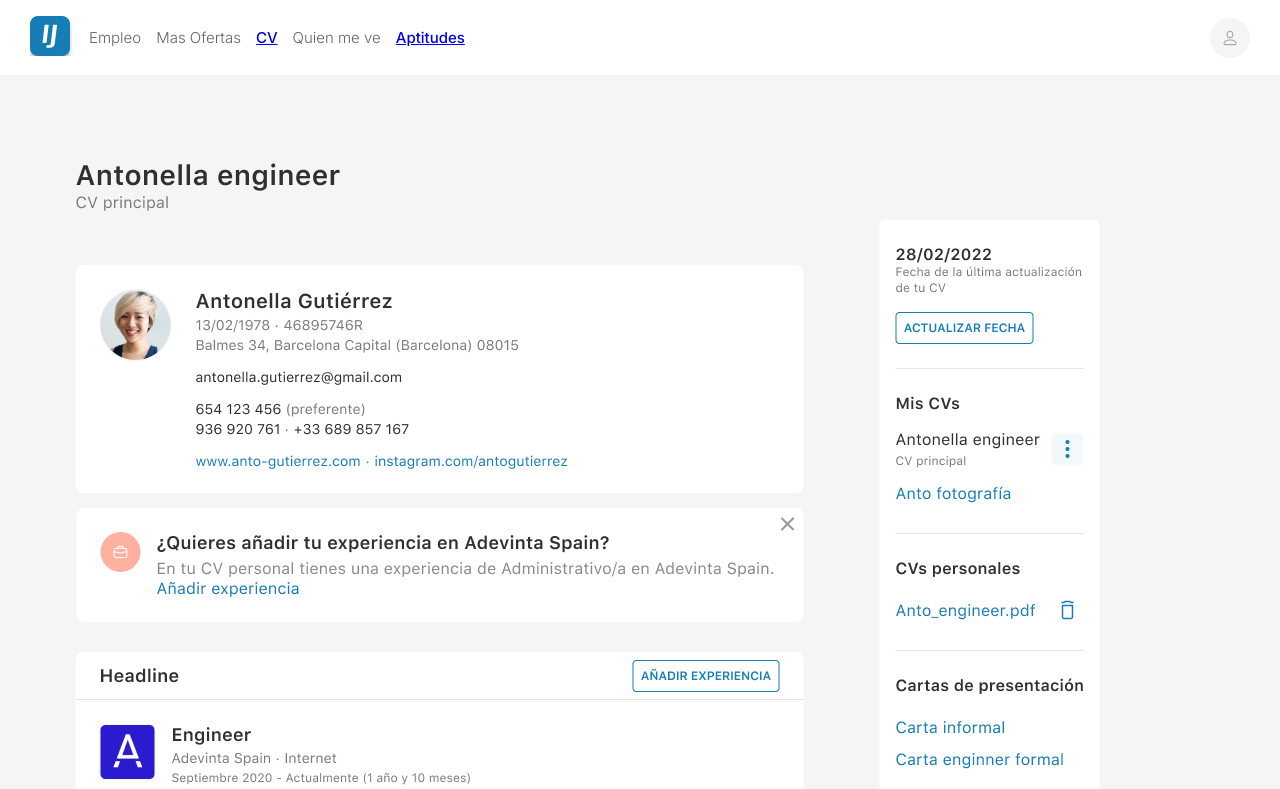
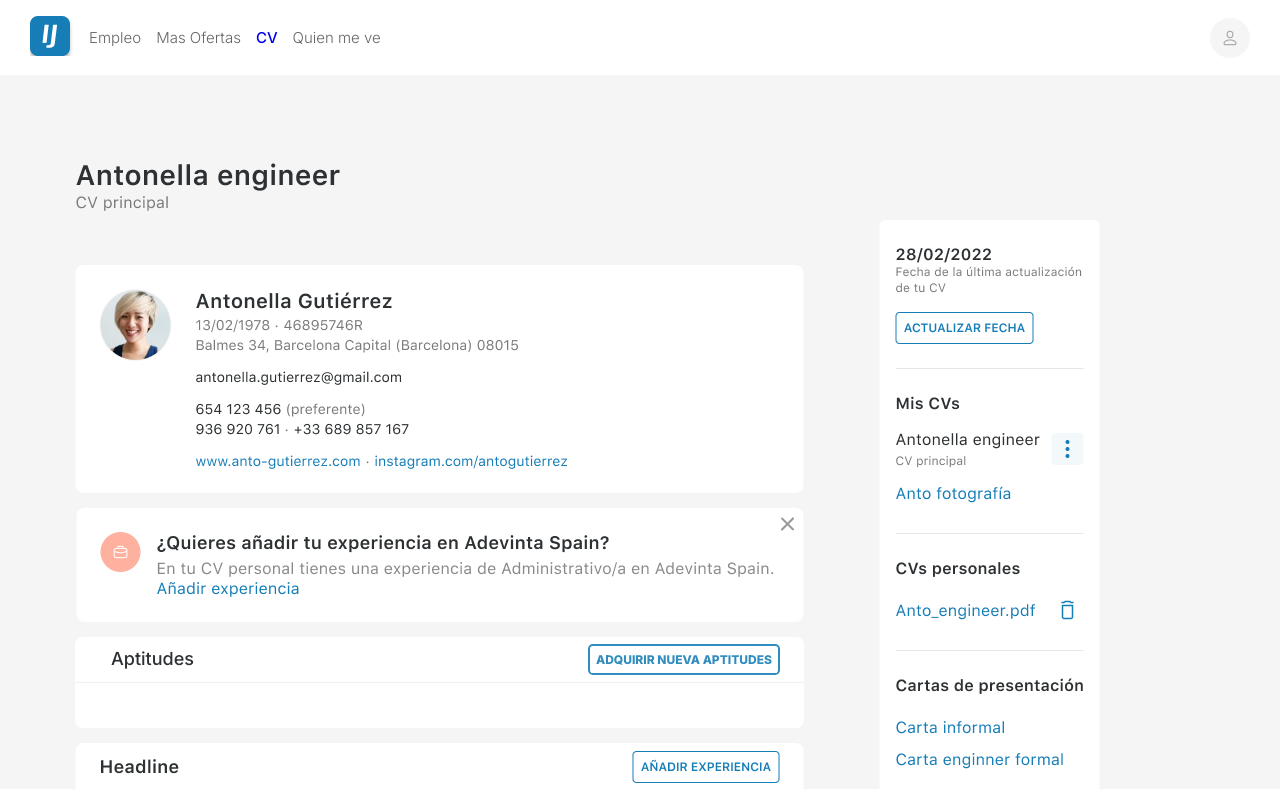
Before and after one commit to LeandroF01/infojobs-hackathon, a React (Vite) app: page /cv in a window 1280 px wide. Shown: the top 789 px of the page. Built offline with nearby package versions, Linux system fonts and the light colour scheme.

Commit message:
Add style and section aptitudes

```diff
--- a/src/App.css
+++ b/src/App.css
@@ -8,6 +8,9 @@
       0.8px 1.8px 2.2px -0.8px hsl(var(--shadow-color) / 0.36),
       2.1px 4.5px 5.6px -1.7px hsl(var(--shadow-color) / 0.36),
       5.1px 10.9px 13.5px -2.5px hsl(var(--shadow-color) / 0.36);
+}
+a{
+    text-decoration: none;
 }
 button{
     background: none;
--- a/src/components/Cv.jsx
+++ b/src/components/Cv.jsx
@@ -1,3 +1,4 @@
+import { Link } from "react-router-dom";
 import Heading from "../assets/cv/Heading.png";
 import PersonalData from "../assets/cv/CV-PersonalData-CA-Mvp1.png";
 import Suggestion from "../assets/cv/Card-Suggestion.png";
@@ -10,6 +11,7 @@ import Status from "../assets/cv/Frame 217.png";
 import Info from "../assets/cv/Frame 218.png";
 import Footer from "../assets/cv/Footer.png";
 import Sidebar from "../assets/cv/Sidebar.png";
+import star from "../assets/Group.png";
 import "../style/cv.css";
 
 export const Cv = ({ skills }) => {
@@ -26,14 +28,26 @@ export const Cv = ({ skills }) => {
 					<img className="main__user" src={PersonalData} alt="" />
 					<img className="main__add" src={Suggestion} alt="" />
 					<section className="main__aptitudes">
-						{filter.map((aptitud, index) => (
-							<ul key={index} className="main__aptitudes__item">
-								<li className="main__aptitudes__item__title">
-									<img className="main__aptitudes__item__img" src="" alt="" />
+						<section className="aptitudes__header">
+							<h4 className="aptitudes__header-title">Aptitudes</h4>
+
+							<Link to="/" className="aptitudes__header-buttom">
+								ADQUIRIR NUEVA APTITUDES
+							</Link>
+						</section>
+
+						<ul className="main__aptitudes-item">
+							{filter.map((aptitud, index) => (
+								<li key={index} className="aptitudes__item-title">
+									<img
+										className="aptitudes__item-img"
+										src={star}
+										alt="star-skill"
+									/>
 									{aptitud.technology}
 								</li>
-							</ul>
-						))}
+							))}
+						</ul>
 					</section>
 					<img className="main__experience" src={Experience} alt="" />
 					<img className="main__education" src={Studies} alt="" />
--- a/src/components/Navbar.jsx
+++ b/src/components/Navbar.jsx
@@ -16,9 +16,6 @@ export const Navbar = () => {
 					CV
 				</Link>
 				<li className="navbar__list-unable">Quien me ve</li>
-				<Link to="/" className="navbar__list-item">
-					Aptitudes
-				</Link>
 			</ul>
 			<div className="navbar__user">
 				<img src={avatar} alt="" />
--- a/src/style/cv.css
+++ b/src/style/cv.css
@@ -54,3 +54,59 @@
 
 
 }
+
+
+
+.main__aptitudes{
+	display: flex;
+    flex-direction: column;
+    justify-content: center;
+    width: 100%;
+    height: auto;
+    background: #FFFFFF;
+    border-radius: .5em;
+}
+
+.main__aptitudes-item{
+	display: flex;
+    gap: 1em;
+    padding: 1.5em;
+}
+.aptitudes__item-title{
+    display: flex;
+	justify-content: center;
+    align-items: center;
+    gap: .3em;
+    border: 1px solid rgba(69, 68, 68, 0.705);
+    padding: .3em .4em;
+    border-radius: 1em;
+    background: #FFF;
+    font-size: 1em;
+    color: #55585A;
+}
+.aptitudes__item-img{
+    width: 1em;
+    height: auto;
+}
+
+.aptitudes__header{
+    display: flex;
+    justify-content: space-between;
+    width: 100%;
+    border-bottom: 1px solid #F0F0F0;
+}
+.aptitudes__header-title{
+    font-size: 1.2em;
+    font-weight: 500;
+    color: #2D3133;
+    margin: .6em 2em;
+}
+.aptitudes__header-buttom{
+    padding: .5em;
+    margin: .6em 2em;
+    border: 2px solid #328DBF;
+    border-radius:.4em;
+    color: #328DBF ;
+    font-size: .8em;
+    font-weight: 600;
+}
```
Also changed, not shown: src/assets/Group.png (added), src/style/skillSelection.css (line endings or trailing spaces).
